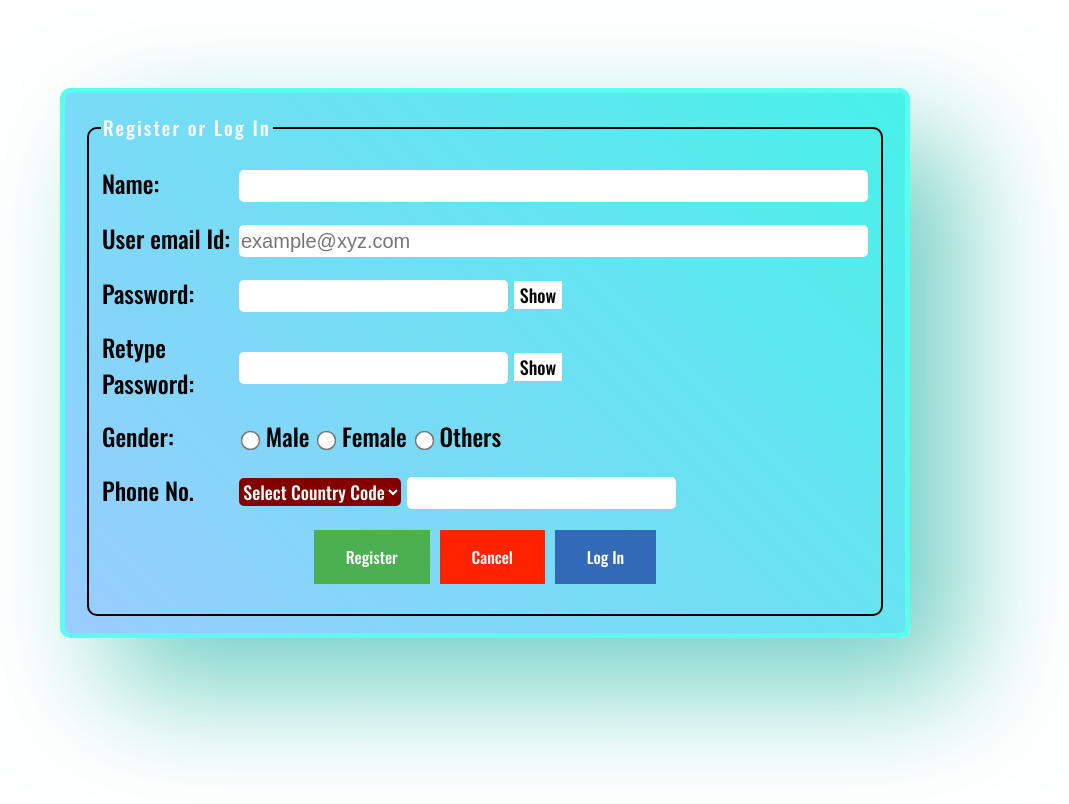
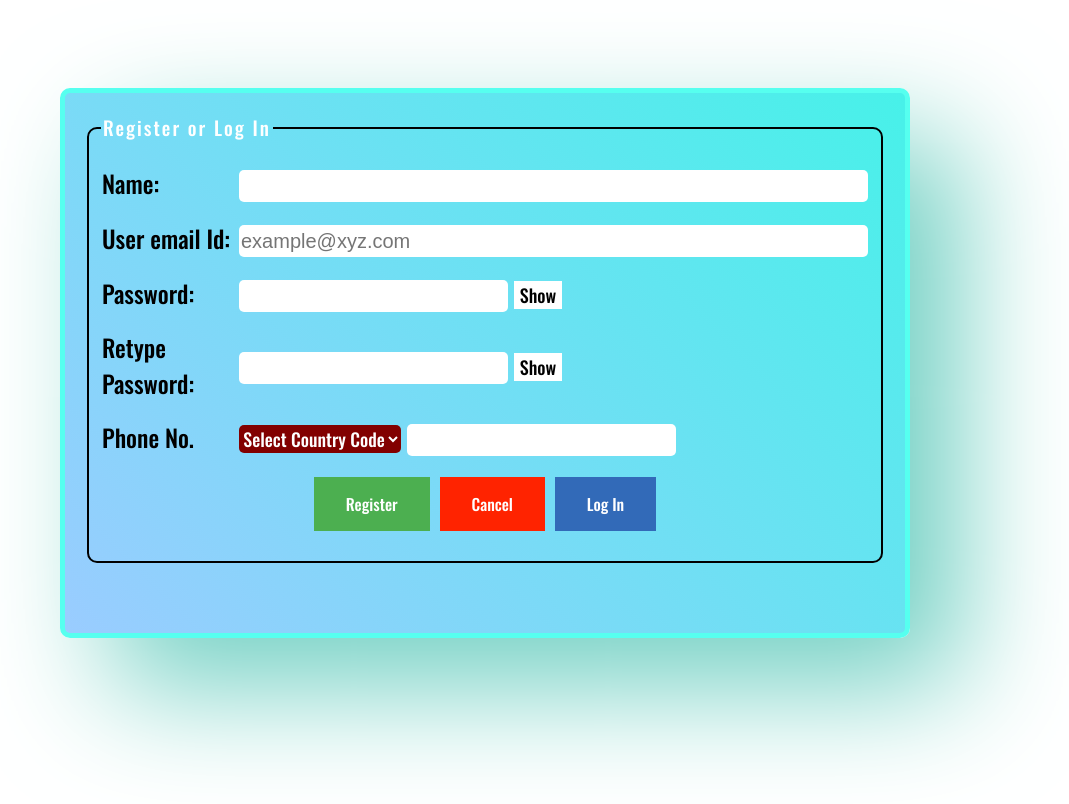
Before and after one commit to AnibarjaSikari/Test-Page-1, a plain HTML site: page index.html in a window 1280 px wide. Shown: the part 112-916 px from the top of the page, without its empty margins (155-1224 px from the left). Drawn offline with nearby package versions, Linux system fonts and the light colour scheme.

Commit message:
update index and regcss

```diff
--- a/index.html
+++ b/index.html
@@ -34,14 +34,6 @@
         </td>
 			</tr>
 			<tr>
-				<td>Gender: </td>
-				<td >
-            <input type="radio" name="gender" value="m"> Male
-            <input type="radio" name="gender" value="f"> Female
-            <input type="radio" name="gender" value="o"> Others
-				</td>
-			</tr>
-			<tr>
 				<td>Phone No.</td>
 				<td>
 					<select id="c_code">
--- a/register.css
+++ b/register.css
@@ -94,12 +94,12 @@ input[type="radio"]
 	width: 12px;
 }
 */
-input[type=radio]
+/*input[type=radio]
 {
 	-ms-transform: scale(1.5); /* IE 9 */
-  -webkit-transform: scale(1.5); /* Chrome, Safari, Opera */
-  transform: scale(1.5);
-}
+  /*-webkit-transform: scale(1.5);*/ /* Chrome, Safari, Opera */
+/*  transform: scale(1.5);*//*
+}*/
 /*Register, Cancel, Login*/
 .btn
 {
```
